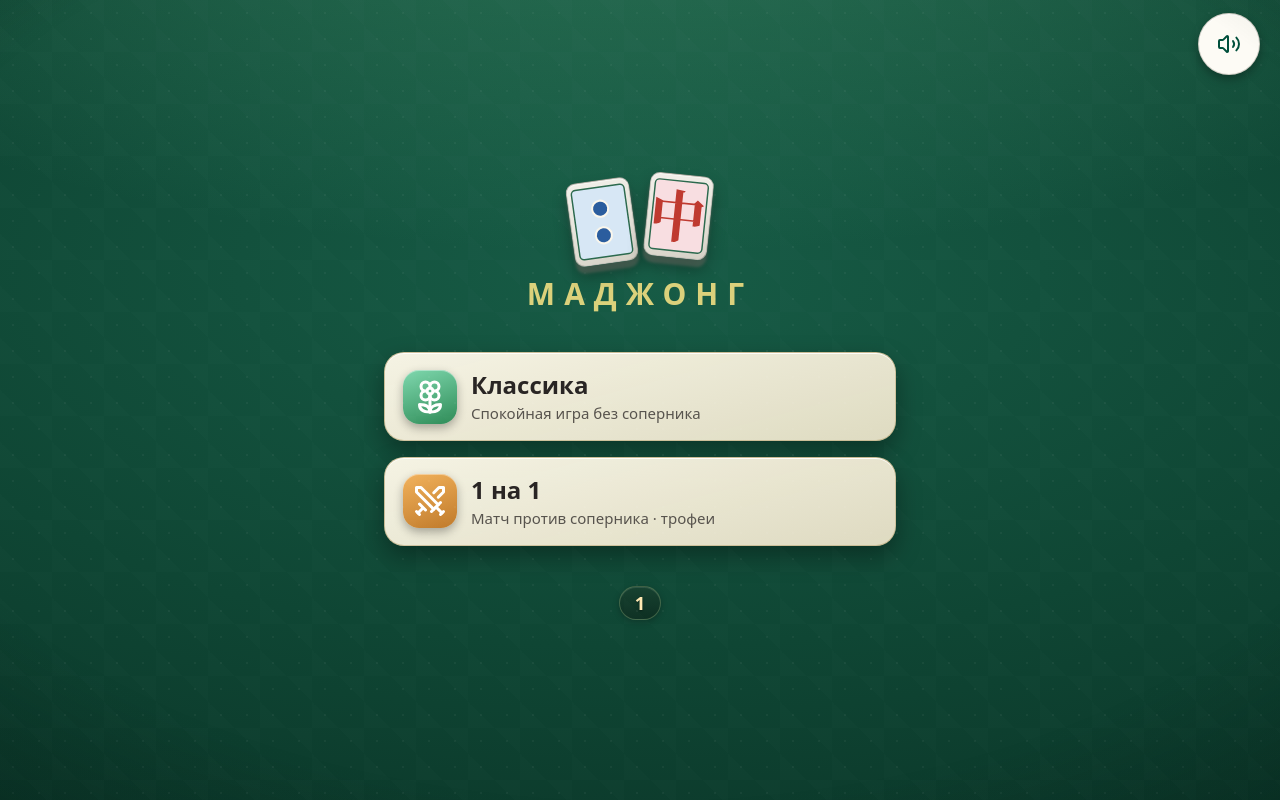
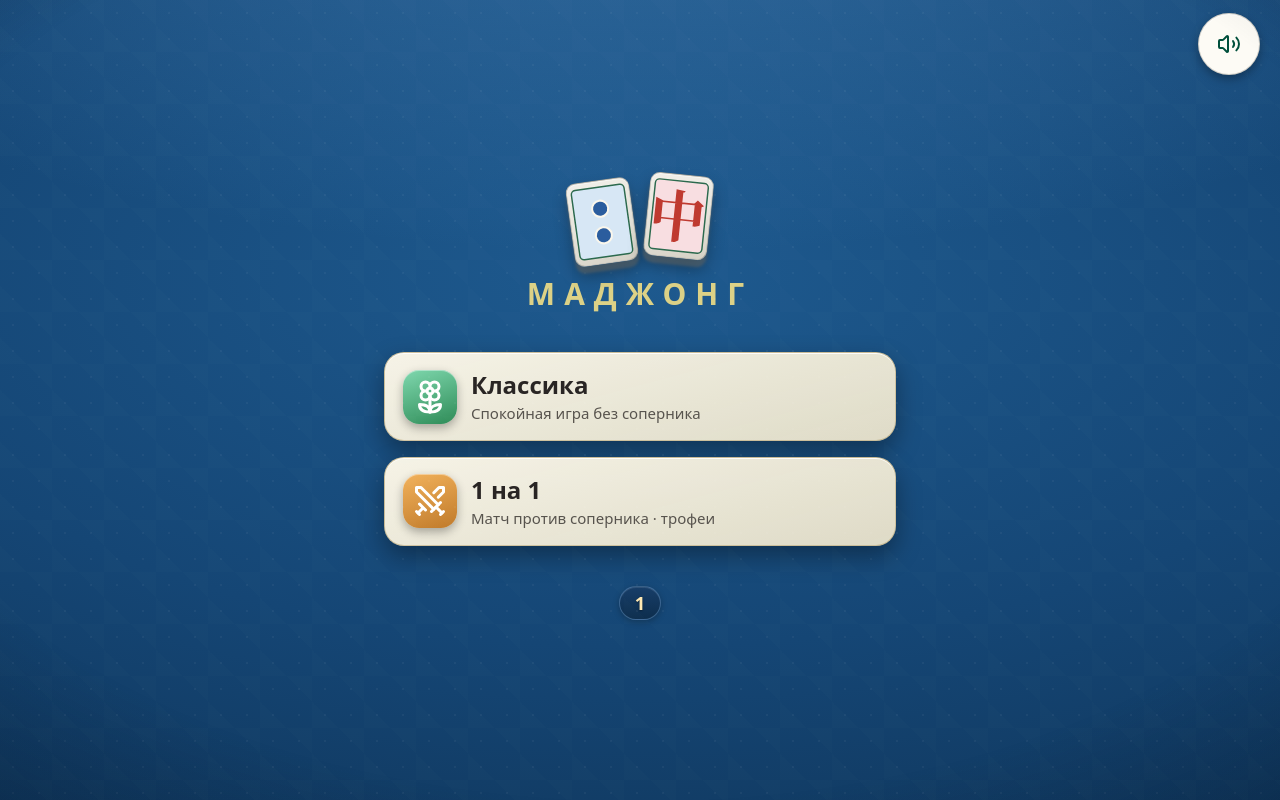
Before and after one commit to damir9955/majong, a Next.js app in the folder mahjong-solitaire/: page / in a window 1280 px wide. Built offline with nearby package versions, Linux system fonts and the light colour scheme.

Commit message:
Add files via upload

```diff
--- a/mahjong-solitaire/src/app/globals.css
+++ b/mahjong-solitaire/src/app/globals.css
@@ -129,11 +129,11 @@
     'Microsoft YaHei', 'WenQuanYi Zen Hei', sans-serif;
 }
 
-/* сукно игрового стола: глубокий нефрит с верхним светом */
+/* сукно игрового стола: глубокий синий с верхним светом */
 .mj-table {
   background:
-    radial-gradient(ellipse 130% 80% at 50% -18%, rgba(84, 178, 132, 0.4) 0%, rgba(30, 106, 76, 0) 62%),
-    radial-gradient(ellipse 120% 90% at 50% 34%, #175c46 0%, #0f4634 52%, #0a3125 100%);
+    radial-gradient(ellipse 130% 80% at 50% -18%, rgba(96, 168, 228, 0.36) 0%, rgba(30, 92, 156, 0) 62%),
+    radial-gradient(ellipse 120% 90% at 50% 34%, #1e5a8f 0%, #154675 52%, #0e3255 100%);
   color: #f3ead0;
   user-select: none;
   -webkit-user-select: none;
@@ -155,7 +155,7 @@
   position: fixed;
   inset: 0;
   pointer-events: none;
-  background: radial-gradient(ellipse 105% 100% at 50% 42%, transparent 58%, rgba(2, 14, 10, 0.5) 100%);
+  background: radial-gradient(ellipse 105% 100% at 50% 42%, transparent 58%, rgba(2, 12, 26, 0.5) 100%);
 }
 
 /* плитка: тело цвета слоновой кости со слегка СЕРЫМИ боковушками
@@ -391,12 +391,12 @@
   width: min(94vw, calc((clamp(56px, min(12.5vw, 15vh), 104px) - 14px) * 3.125 + 28px));
   height: clamp(56px, min(12.5vw, 15vh), 104px);
   border-radius: 14px;
-  background: rgba(5, 24, 18, 0.62);
+  background: rgba(5, 22, 40, 0.62);
   box-shadow:
     inset 0 3px 12px rgba(0, 0, 0, 0.62),
     inset 0 -1px 0 rgba(255, 255, 255, 0.07),
     0 1px 0 rgba(255, 214, 130, 0.1);
-  border: 1px solid rgba(140, 170, 120, 0.34);
+  border: 1px solid rgba(120, 170, 220, 0.34);
   transition: border-color 0.25s ease;
 }
 
@@ -430,14 +430,13 @@
   }
 }
 
-/* чип номера — тёмная капсула с золотым текстом: просто число,
-   без слова «уровень» — числа идут бесконечно */
+/* чип уровня — тёмная капсула с золотым текстом «Уровень N» */
 .mj-level-chip {
   color: #ffe9b3;
   padding: 4px 11px;
   border-radius: 999px;
-  background: linear-gradient(180deg, rgba(24, 66, 48, 0.92), rgba(13, 46, 33, 0.92));
-  border: 1px solid rgba(140, 170, 120, 0.4);
+  background: linear-gradient(180deg, rgba(24, 62, 104, 0.92), rgba(13, 44, 74, 0.92));
+  border: 1px solid rgba(120, 170, 220, 0.4);
   box-shadow: inset 0 1px 0 rgba(255, 255, 255, 0.1), 0 2px 6px rgba(0, 0, 0, 0.25);
   text-shadow: 0 1px 2px rgba(0, 0, 0, 0.35);
   white-space: nowrap;
@@ -446,7 +445,7 @@
 
 /* верхняя панель: [Домой] [лоток] [Уровень] — как на макете */
 .mj-topbar {
-  background: linear-gradient(180deg, rgba(3, 18, 13, 0.5), rgba(3, 18, 13, 0));
+  background: linear-gradient(180deg, rgba(3, 16, 31, 0.5), rgba(3, 16, 31, 0));
 }
 
 /* круглая белая кнопка «плавающая»: белая с мягкой тенью;
@@ -489,8 +488,8 @@
    как в топовых маджонгах: кнопки собраны, не «плавают» */
 .mj-dock {
   border-radius: 999px;
-  background: linear-gradient(180deg, rgba(8, 30, 22, 0.72), rgba(5, 20, 15, 0.66));
-  border: 1px solid rgba(140, 170, 120, 0.3);
+  background: linear-gradient(180deg, rgba(8, 28, 48, 0.72), rgba(5, 20, 36, 0.66));
+  border: 1px solid rgba(120, 170, 220, 0.3);
   box-shadow:
     inset 0 1px 0 rgba(255, 255, 255, 0.08),
     inset 0 -6px 14px rgba(0, 0, 0, 0.35),
@@ -803,7 +802,7 @@
 /* ================= Панель 1v1 (VersusBar) ================= */
 
 .mj-versus {
-  background: linear-gradient(180deg, rgba(6, 26, 20, 0.55), rgba(6, 26, 20, 0.18));
+  background: linear-gradient(180deg, rgba(6, 26, 46, 0.55), rgba(6, 26, 46, 0.18));
 }
 
 .mj-vside {
--- a/mahjong-solitaire/src/app/layout.tsx
+++ b/mahjong-solitaire/src/app/layout.tsx
@@ -30,7 +30,7 @@ export const viewport: Viewport = {
   maximumScale: 1,
   userScalable: false,
   viewportFit: "cover",
-  themeColor: "#0d4030",
+  themeColor: "#0e3255",
 };
 
 export default function RootLayout({
@@ -40,7 +40,7 @@ export default function RootLayout({
 }>) {
   return (
     <html lang="ru" suppressHydrationWarning>
-      <body className="antialiased bg-[#0d4030]">{children}</body>
+      <body className="antialiased bg-[#0e3255]">{children}</body>
     </html>
   );
 }
--- a/mahjong-solitaire/src/app/manifest.ts
+++ b/mahjong-solitaire/src/app/manifest.ts
@@ -15,8 +15,8 @@ export default function manifest(): MetadataRoute.Manifest {
     scope: '/',
     display: 'standalone',
     orientation: 'any',
-    background_color: '#0d4030',
-    theme_color: '#0d4030',
+    background_color: '#0e3255',
+    theme_color: '#0e3255',
     lang: 'ru',
     categories: ['games', 'puzzle'],
     icons: [
--- a/mahjong-solitaire/src/app/page.tsx
+++ b/mahjong-solitaire/src/app/page.tsx
@@ -9,16 +9,21 @@ import { useEffect } from 'react';
 import { useGame } from '@/lib/game/store';
 import { setSoundEnabled } from '@/lib/sound';
 import { GameScreen } from '@/components/game/GameScreen';
+import { TileFace } from '@/components/game/TileFace';
 
 function Splash() {
   return (
     <div className="mj-table flex h-dvh flex-col items-center justify-center gap-4">
       <div className="flex items-end gap-2">
-        <div className="mj-logo-tile" style={{ transform: 'rotate(-8deg)' }} />
+        <div className="mj-logo-tile" style={{ transform: 'rotate(-8deg)' }}>
+          <TileFace defId="drg-1" />
+        </div>
         <div
           className="mj-logo-tile"
           style={{ transform: 'rotate(6deg) translateY(-6px)' }}
-        />
+        >
+          <TileFace defId="drg-2" />
+        </div>
       </div>
       <p className="text-lg font-bold tracking-widest text-amber-200/80">МАДЖОНГ</p>
     </div>
```
